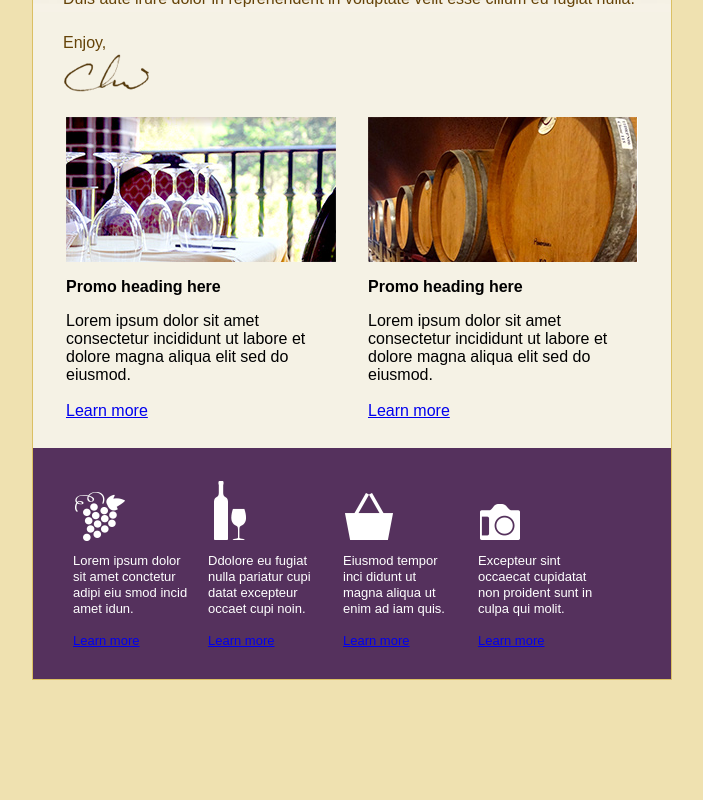
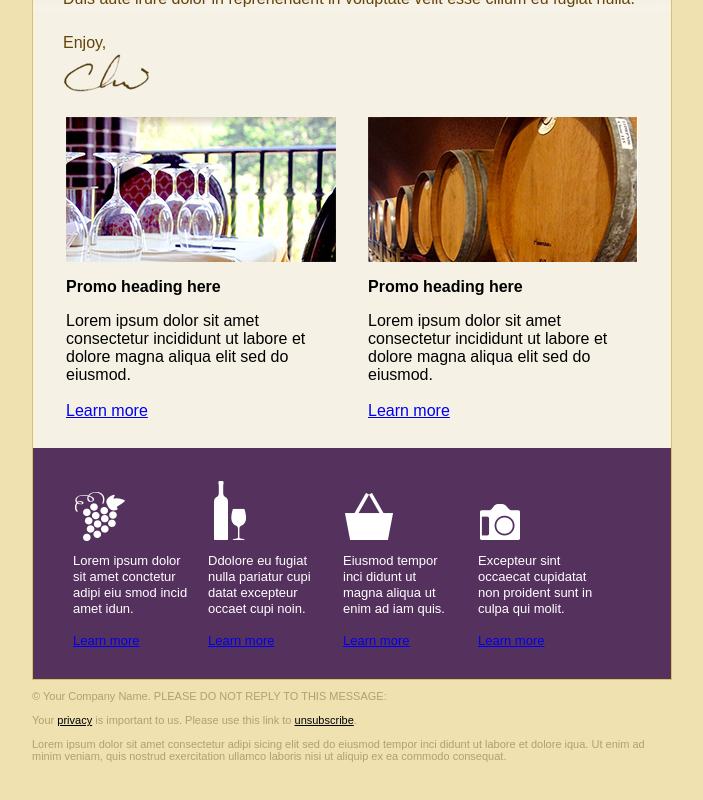
Before and after one commit to cmcoke/our-vineyard, a website: page app/index.html in a window 1280 px wide. Shown: the part 409-1209 px from the top of the page, without its empty margins (288-991 px from the left). Before the commit the page ends 1097 px from the top, so only its background shows below. Drawn offline with Linux system fonts and the light colour scheme.

Commit message:
Completed coding the footer row section

```diff
--- a/app/index.html
+++ b/app/index.html
@@ -154,7 +154,13 @@
 
 					<!-- start footer row -->
 					<tr>
-						<td></td>
+						<td valign="top" class="footer" style="padding: 10px 0px 30px 0px; font-family: Arial, Helvetica, sans-serif; font-size: 11px; color: #b2a16e;">
+							&copy; Your Company Name. PLEASE DO NOT REPLY TO THIS MESSAGE:
+							<br><br>
+							Your <a href="#" style="color:#000000;">privacy</a> is important to us. Please use this link to <a href="#" style="color:#000000;">unsubscribe</a>.
+							<br><br>
+							Lorem ipsum dolor sit amet consectetur adipi sicing elit sed do eiusmod tempor inci didunt ut labore et dolore iqua. Ut enim ad minim veniam, quis nostrud exercitation ullamco laboris nisi ut aliquip ex ea commodo consequat.
+						</td>
 					</tr>
 					<!-- end footer row -->
 
```
